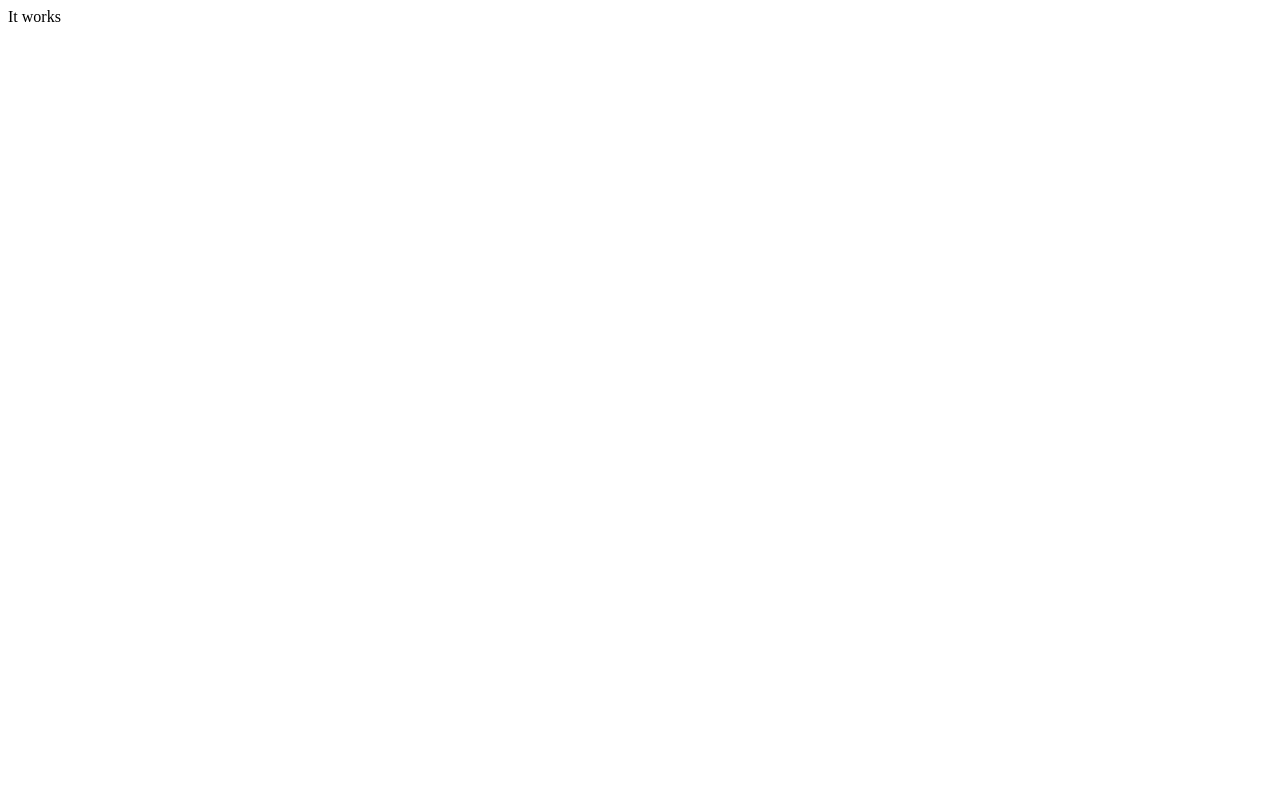
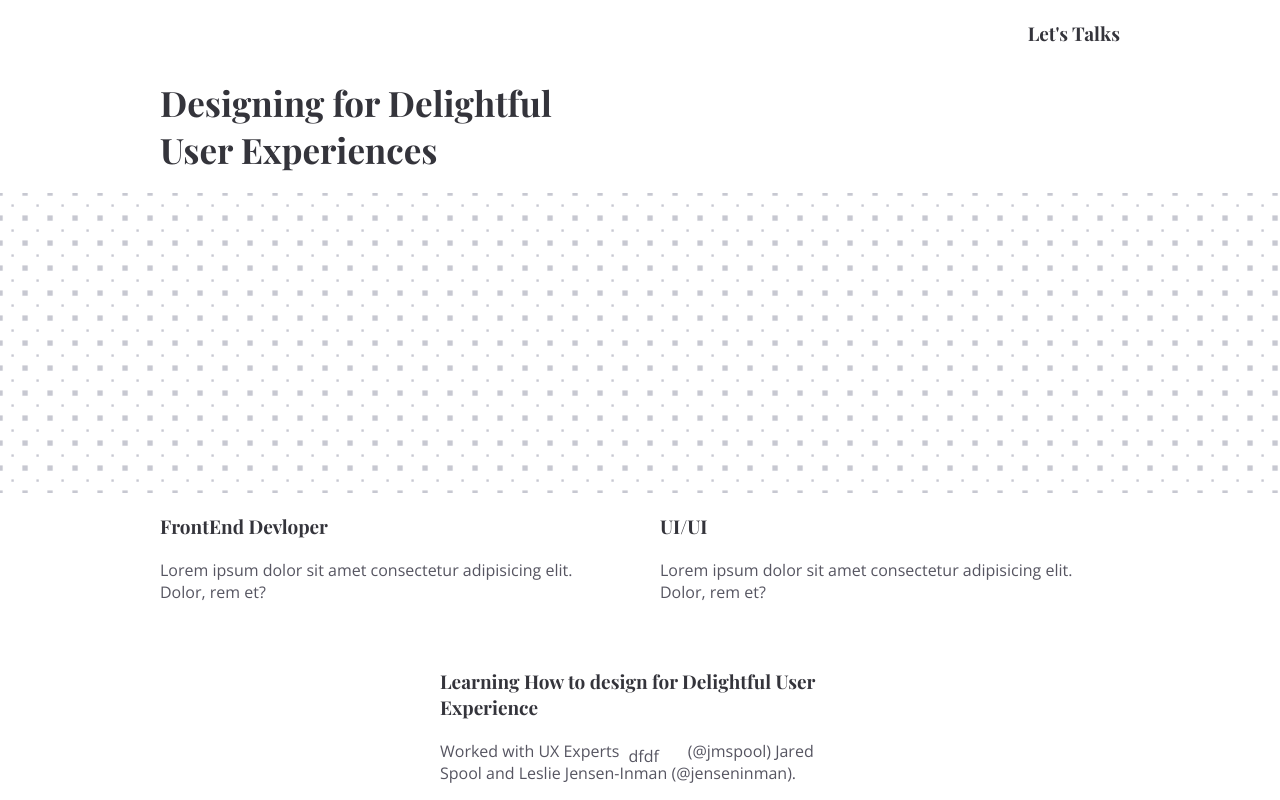
Before and after one commit to xdMR/xdmr, a plain HTML site: page index.html in a window 1280 px wide. Drawn offline with nearby package versions, Linux system fonts and the light colour scheme.

Commit message:
Starter. Update for 'Prepairing for Job Interviews' meeting with Jess

```diff
--- a/index.html
+++ b/index.html
@@ -1,12 +1,48 @@
 <!DOCTYPE html>
 <html lang="en">
+
 <head>
     <meta charset="UTF-8">
     <meta http-equiv="X-UA-Compatible" content="IE=edge">
     <meta name="viewport" content="width=device-width, initial-scale=1.0">
-    <title>It works</title>
+    <link rel="stylesheet" href="reset.css">
+    <link rel="stylesheet" href="style.css">
+    <title>xdMR - FrontEnd Developer</title>
+
 </head>
+
 <body>
-   It works
+    <div class="container right-text">
+        <a href="https://www.linkedin.com/in/xdmr/" target="_blank" rel="noopener noreferrer">
+        <div class="lets-talk">Let's Talks</div></a>
+    </div>
+    <div class="container">
+        <h1>Designing for Delightful User Experiences</h1>
+    </div>
+    <div class="hero">
+
+    </div>
+    <div class="container">
+        <div class="flex">
+            <div class="left basis50 boxhang">
+                <h2>FrontEnd Devloper</h2>
+                <p>Lorem ipsum dolor sit amet consectetur adipisicing elit. Dolor, rem et?</p>
+            </div>
+            <div class="right basis50 boxhang">
+                <h2>UI/UI</h2>
+                <p>Lorem ipsum dolor sit amet consectetur adipisicing elit. Dolor, rem et?</p>
+            </div>
+        </div>
+    </div>
+
+    <div class="container-narrow ptop-40 ">
+     <h2>Learning How to design for
+        Delightful User
+        Experience</h2>
+        <p>Worked with UX Experts
+
+            <span class="bedge">dfdf</span>      (@jmspool)  Jared Spool and        Leslie Jensen-Inman (@jenseninman). </p>
+    </div>
 </body>
+
 </html>
--- /dev/null
+++ b/reset.css
@@ -0,0 +1,126 @@
+@charset "utf-8";
+/* RESET */
+html,
+body,
+div,
+span,
+object,
+iframe,
+h1,
+h2,
+h3,
+h4,
+h5,
+h6,
+p,
+blockquote,
+pre,
+a,
+abbr,
+acronym,
+address,
+code,
+del,
+dfn,
+em,
+img,
+q,
+dl,
+dt,
+dd,
+ol,
+ul,
+li,
+fieldset,
+form,
+label,
+legend,
+table,
+caption,
+tbody,
+tfoot,
+thead,
+tr,
+th,
+td {
+  margin: 0;
+  padding: 0;
+  border: 0;
+  font-weight: inherit;
+  font-style: inherit;
+  font-size: 100%;
+  font-family: inherit;
+}
+
+html,
+body {
+  margin: 0;
+  padding: 0;
+  height: 100%;
+}
+em {
+  font-style: italic;
+}
+strong {
+  font-weight: bold;
+}
+
+/* ___END RESET___ */
+
+a img {
+  border: none;
+  outline: none;
+}
+
+a {
+  color: #363636;
+  outline: none;
+  text-decoration: none;
+}
+
+a:hover {
+  color: #999;
+}
+
+/* remove dotted lines on some links in FF browser */
+
+a,
+a:active,
+a:visited,
+a img {
+  outline: none;
+}
+
+/* / */
+
+/* CLEARFIX */
+.clearfix:after {
+  content: ".";
+  display: block;
+  clear: both;
+  visibility: hidden;
+  line-height: 0;
+  height: 0;
+}
+
+.clearfix {
+  display: inline-block;
+}
+
+html[xmlns] .clearfix {
+  display: block;
+}
+
+* html .clearfix {
+  height: 1%;
+}
+/* /END CLEARFIX */
+
+/* ::-moz-selection {
+  color: #fff;
+  background-color: #582573;
+}
+::selection {
+  color: #fff;
+  background-color: #582573;
+} */
--- /dev/null
+++ b/style.css
@@ -0,0 +1,147 @@
+@import url('https://fonts.googleapis.com/css2?family=Playfair+Display:wght@700&display=swap');
+@import url('https://fonts.googleapis.com/css2?family=Open+Sans:wght@300;400;700&display=swap');
+
+
+
+* {
+    box-sizing: border-box;
+  }
+  :root {
+    --bgColor: #0a0e1b;
+    --linkColor: rgb(217 143 252);
+    --linkHover: rgb(223 119 254);
+  }
+
+  body {
+
+  }
+  h1,
+  h2,
+  h3,
+  p,
+  body,
+  li {
+    font-family: 'Open Sans', sans-serif;
+    font-weight: 400;
+    color:rgb(86, 85, 97);
+  }
+  h1{
+    font-family: 'Playfair Display', serif;
+    font-size: 35px;
+    font-weight: 700;
+    color:#34343b;
+    max-width:400px;
+    margin-bottom: 20px;
+  }
+  h2{
+    font-family: 'Playfair Display', serif;
+    color:#34343b;
+    font-size:19px;
+    margin-bottom:20px;
+    margin-top:20px;
+
+  }
+  .text-center {
+    text-align: center;
+  }
+  .container{
+    max-width: 1000px;
+    margin: 0 auto;
+    padding: 0 20px;
+  }
+  .container-narrow{
+    max-width: 400px;
+    margin: 0 auto;
+  }
+  .ptop-40{
+    padding-top:45px;
+  }
+  .right-text{
+    text-align: right;
+  }
+  .lets-talk{
+    font-family: 'Playfair Display', serif;
+    display: inline-block;
+    color:#34343b;
+    margin-top: 20px;
+    margin-bottom: 33px;
+    font-size:19px;
+  }
+  .lets-talk:hover{
+    color:#3E3E40;
+    font-family: 'Playfair Display', serif;
+    border-bottom:#3E3E40 3px solid ;
+    display: inline-block;
+    margin-bottom: 30px;
+  }
+  .hero{
+    min-height: 300px;
+    background-image: url("img/bg-img-repeat.png");
+    background-repeat: repeat;
+    background-size: 25px 25px;
+  }
+  .boxhang{
+    min-height: 100px;
+  }
+
+
+  .flex {
+    display: flex;
+  }
+  .basis30 {
+    flex-basis: 30%;
+  }
+  .basis40 {
+    flex-basis: 50%;
+  }
+  .basis60 {
+    flex-basis: 60%;
+  }
+  .basis70 {
+    flex-basis: 70%;
+  }
+  .basis50 {
+    flex-basis: 50%;
+  }
+  .left{
+    padding-right:20px;
+  }
+  .right{
+    padding-left:20px;
+  }
+  @media only screen and (max-width: 800px) {
+    .left, .right {
+      padding-right: 0px;
+      padding-left:0px;
+    }
+    .flex {
+      flex-direction: column;
+    }
+    .basis50 {
+      flex-basis: 100%;
+    }
+
+
+  }
+
+
+  @media only screen and (max-width: 600px) {
+    h1{
+      font-family: 'Playfair Display', serif;
+      font-size: 25px;
+      font-weight: 700;
+      color:#3E3E40;
+      max-width:90%
+    }
+  }
+
+
+
+  .bedge{
+    box-sizing: content-box;
+  position: relative;
+  width: 50px;
+  padding: 0px 5px;
+  top: 5px;
+  display: inline-block;
+}
```
Also changed, not shown: img/bg-img-repeat.png (added).
